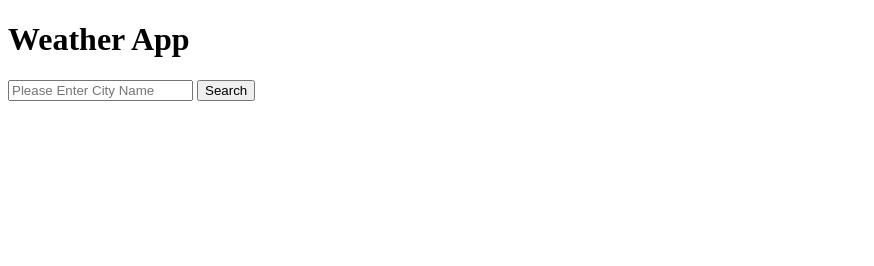
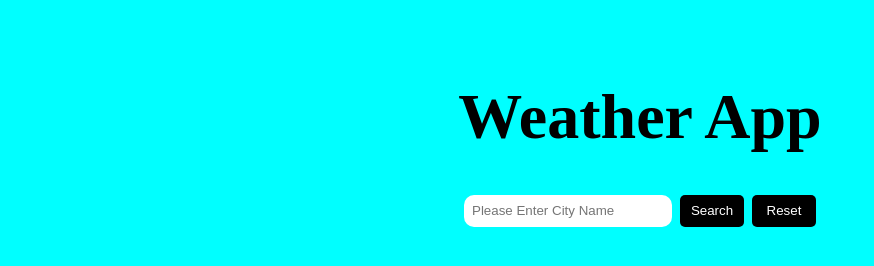
Before and after one commit to yasinyagmur/Weather-App, a plain HTML site: page index.html in a window 1280 px wide. Shown: the whole page, without its empty margins (0-874 px from the left). Drawn offline with Linux system fonts and the light colour scheme.

Commit message:
css was created.

```diff
--- /dev/null
+++ b/css/style.css
@@ -0,0 +1,39 @@
+*{
+    margin: 0;
+    padding: 0;
+    box-sizing: border-box;
+
+}
+body{
+    background-color: aqua;
+}
+.container{
+    margin-top: 10vh;
+    display: flex;
+    flex-direction: column;
+    justify-content: center;
+    align-items: center;
+    text-align: center;
+    font-size: 2rem;
+}
+#input{
+    border: none;
+    height: 2rem;
+    width: 13rem;
+    padding: 0.5rem;
+    border-radius: 10px;
+}
+#input:focus{
+    outline: none;
+}
+.btn{
+    height: 2rem;
+    width: 4rem;
+    border: none;
+    border-radius: 5px;
+    background-color:black;
+    color: white;
+}
+h1{
+    margin-bottom: 2rem;
+}
--- a/index.html
+++ b/index.html
@@ -1,20 +1,25 @@
 <!DOCTYPE html>
 <html lang="en">
   <head>
-    <meta charset="UTF-8">
-    <meta http-equiv="X-UA-Compatible" content="IE=edge">
-    <meta name="viewport" content="width=device-width, initial-scale=1.0">
+    <meta charset="UTF-8" />
+    <meta http-equiv="X-UA-Compatible" content="IE=edge" />
+    <meta name="viewport" content="width=device-width, initial-scale=1.0" />
     <title>Weather App</title>
-    <link rel="stylesheet" href="style.css">
+    <link rel="stylesheet" href="./css/style.css" />
   </head>
   <body>
-    <div class='container'>
+    <div class="container">
       <form action="">
         <h1>Weather App</h1>
-        <input type="text" name="" id="" placeholder="Please Enter City Name ">
-        <button type="submit">Search</button>
+        <input
+          type="text"
+          name=""
+          id="input"
+          placeholder="Please Enter City Name "
+        />
+        <button type="submit" class="btn">Search</button>
+        <button type="reset" class="btn">Reset</button>
       </form>
     </div>
-
   </body>
 </html>
```
Lines whose indentation alone changed are shown as unchanged.
